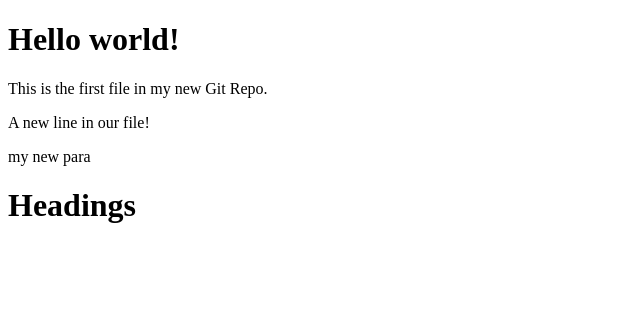
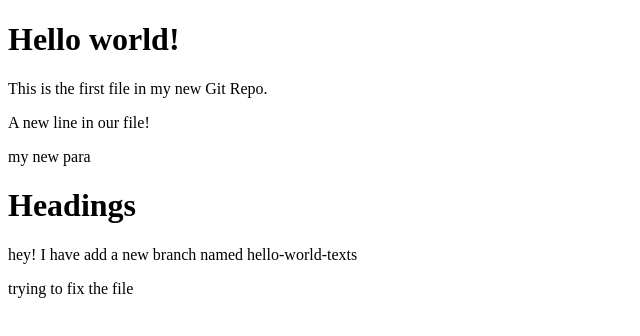
Before and after one commit to eshalshahid/mynewrepo, a plain HTML site: page index.html in a window 1280 px wide. Shown: the whole page, without its empty margins (0-640 px from the left). Drawn offline with Linux system fonts and the light colour scheme.

Commit message:
updating index.html with emergency fix

```diff
--- a/index.html
+++ b/index.html
@@ -11,6 +11,7 @@
 <p>A new line in our file!</p>
 <p>my new para</p>
 <h1>Headings</h1>
-
+<p>hey! I have add a new branch named hello-world-texts</p>
+<p>trying to fix the file</p>
 </body>
 </html>
```
